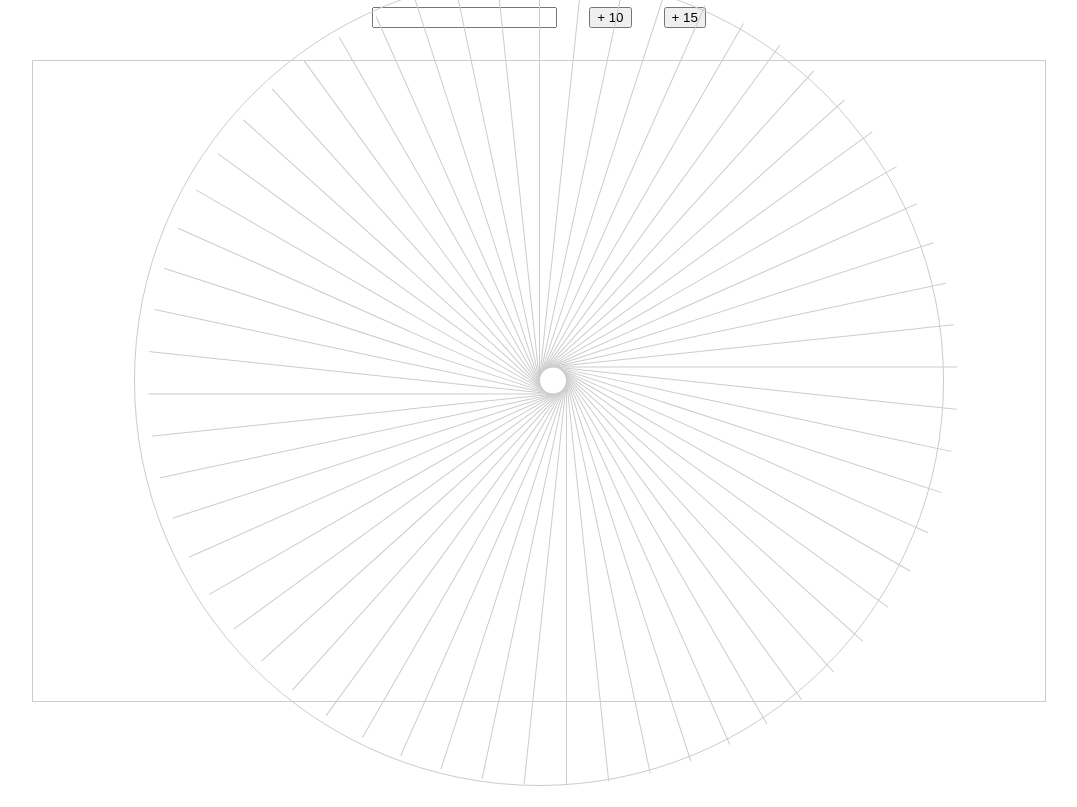
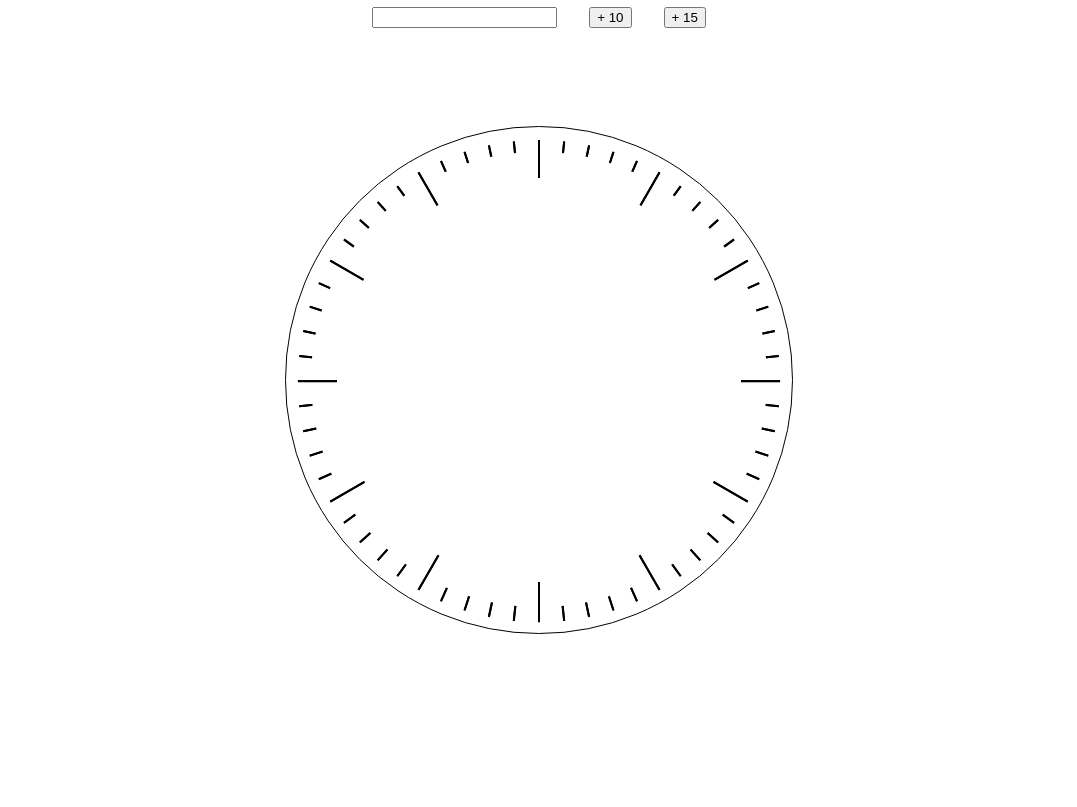
Before and after one commit to Attainy/pomodoro, a plain HTML site: page index.html in a window 1280 px wide. Shown: the part 73-880 px from the top of the page, without its empty margins (101-1178 px from the left). Drawn offline with Linux system fonts and the light colour scheme.

Commit message:
눈금 완성

```diff
--- a/index.html
+++ b/index.html
@@ -12,19 +12,22 @@
   </header>
 
   <main>
+    <!-- 세팅 -->
     <div class="setting">
       <input type="number" />
       <button>+ 10</button>
       <button>+ 15</button>
     </div>
 
+    <!-- 시계 -->
     <div class="clock">
-      <div class="clock__border">
+      <div class="clock__circle">
+        <!-- 내부 원 -->
+        <div class="clock__inner-1"></div>
+        <div class="clock__inner-2"></div>
       </div>
     </div>
   </main>
-
-  <!-- <div class="clock__inner part-4"> -->
   <script src="./index.js"></script>
 </body>
 </html>
--- a/index.js
+++ b/index.js
@@ -1,10 +1,13 @@
 /* 시계 눈금 */
-const clockBorder = document.querySelector('.clock__border');
+// const scaleWidth = clockBorder.clientWidth / 2;
+// const clockScaleDiv = document.querySelector('.clock__scale');
+const clockScaleDiv = document.querySelector('.clock__circle');
+
 
 for (let i=0; i<60; i++) {
   let clockScale = document.createElement('div');
-  clockScale.classList = 'clock__scale';
+  clockScale.classList = 'clock__scale-line';
 
-  clockBorder.appendChild(clockScale);
-  clockScale.style = `transform-origin: bottom; transform: rotate(${6 * i}deg);`;
+  clockScaleDiv.appendChild(clockScale);
+  clockScale.style = `transform: rotate(${6 * i}deg); z-index: ${i%5 === 0 ? 2 : 0}`;
 }
--- a/style.css
+++ b/style.css
@@ -3,7 +3,8 @@ html, body, main {
 }
 
 :root {
-  --clockBorder: #ccc;
+  --clockBorder: black;
+  --clockBackGround: white;
 }
 
 /* header */
@@ -25,39 +26,60 @@ h1 {
   width: 80%;
   height: 80%;
   margin: 0 auto;
-  border: 1px solid var(--clockBorder);
+  /* border: 1px solid var(--clockBorder); */
 
   display: flex;
   justify-content: center;
   align-items: center;
 }
 
-.clock__border {
-  width: 80%;
+/* 외부 원 */
+.clock__circle {
+  width: 50%;
   aspect-ratio: 1/1;
   border: 1px solid var(--clockBorder);
   border-radius: 50%;
+  position: relative;
 
   display: flex;
-  flex-wrap: nowrap;
-
-  position: relative;
+  justify-content: center;
+  align-items: center;
 }
 
-/* .clock__inner {
-  border: 1px solid var(--clockBorder);
+/* 내부 원 */
+.clock__inner-1, .clock__inner-2 {
+  width: 90%;
   aspect-ratio: 1/1;
-  margin: 0;
+  /* border: 1px solid var(--clockBorder); */
+  border-radius: 50%;
+  position: absolute;
+  background-color: var(--clockBackGround);
+  z-index: 1;
+}
 
-  display: flex;
-  flex-direction: column;
+.clock__inner-2 {
+  width: 80%;
+  z-index: 3;
+}
+
+/* 눈금 */
+.clock__scale-line {
+  height: 95%;
+  border: 1px solid black;
+  position: absolute;
+  top: 2.5%;
+}
+
+
+/* animation: 1s rota; */
+
+/*
+@keyframes rota {
+  0% { transform: rotate(0deg); }
+  100% { transform: rotate(360deg); }
+}
+
+@keyframes opa {
+  0% { opacity: 1; }
+  50%, 100% { opacity: 0; }
 } */
-
-.clock__scale {
-  border-left: 1px solid var(--clockBorder);
-  width: calc(100% / 30);
-  height: 50%;
-
-  position: absolute;
-  left: 50%;
-}
```
